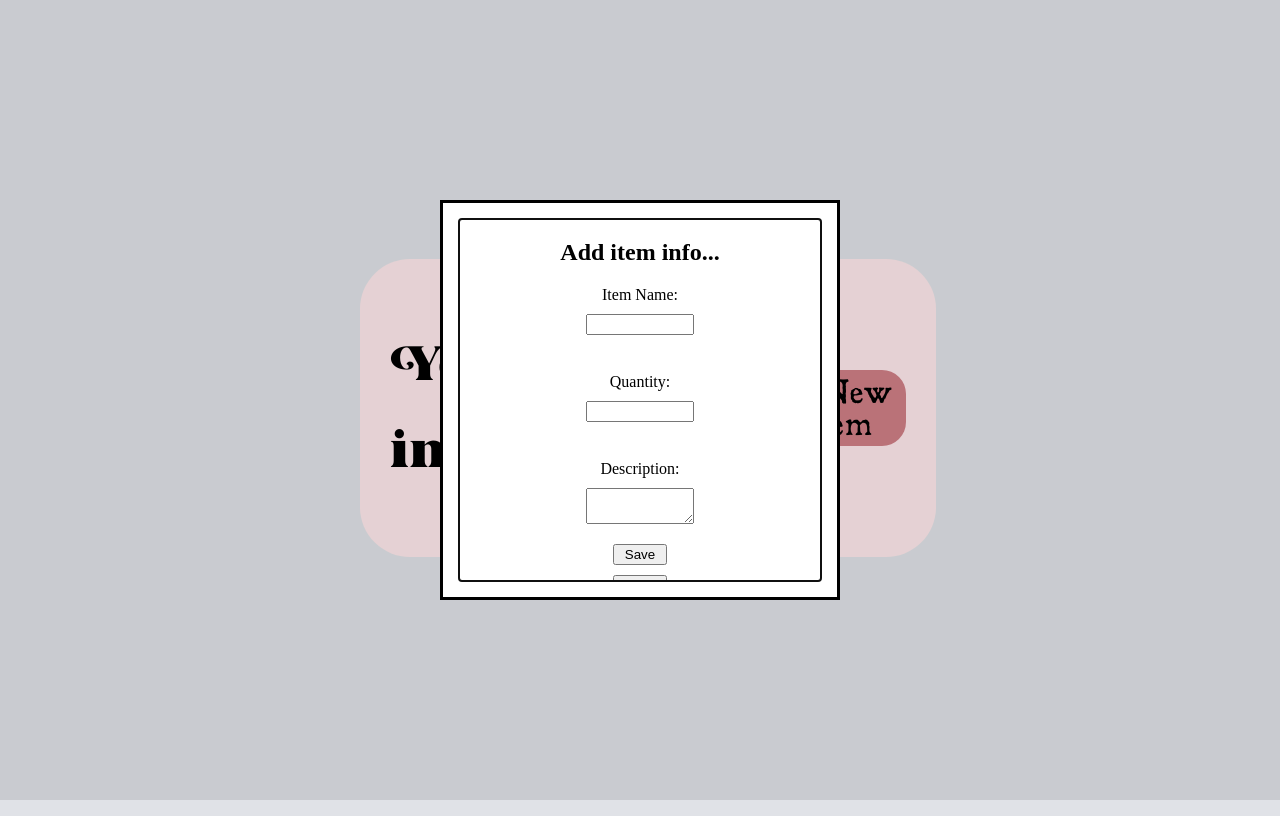
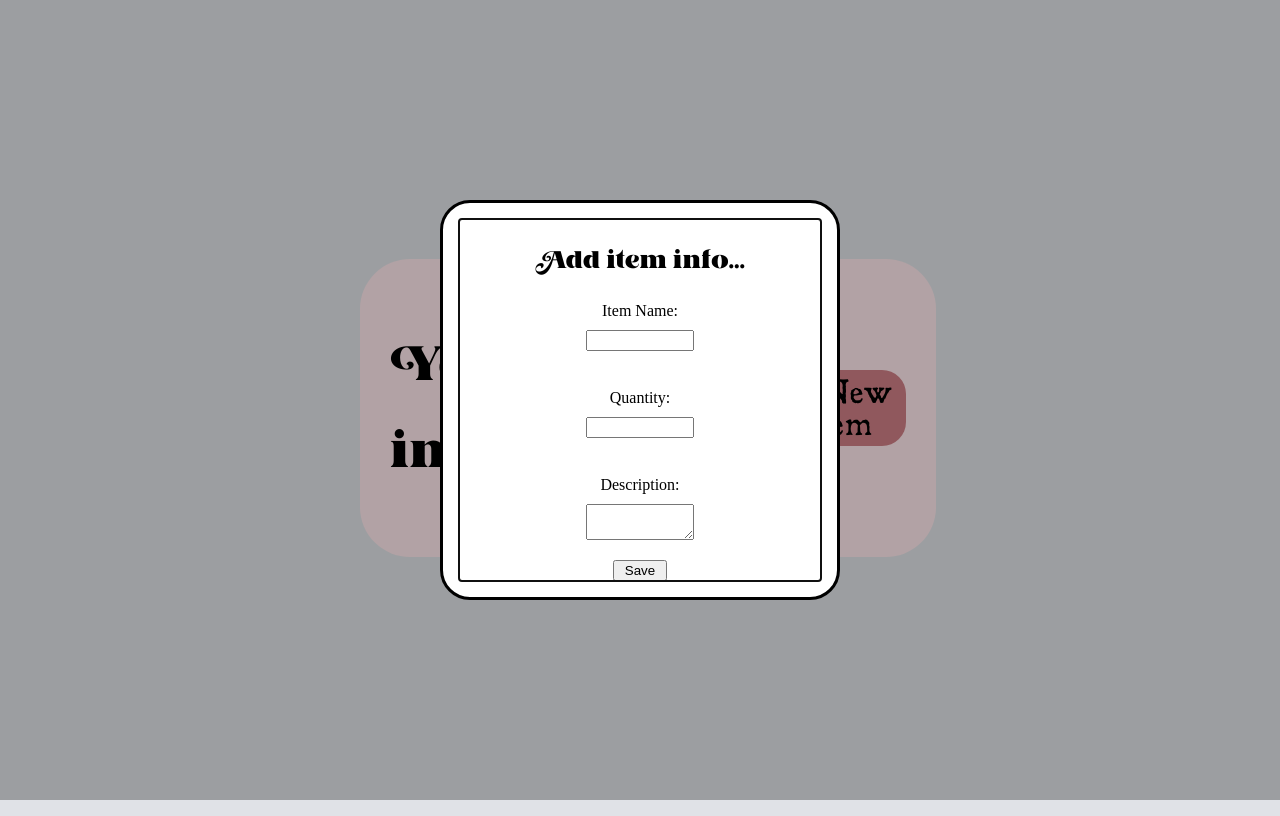
Before and after one commit to TunmiseCroissant/Inventory, a plain HTML site: page index.html in a window 1280 px wide. Both pictures are taken after a click on the element "+ New item". Drawn offline with Linux system fonts and the light colour scheme.

Commit message:
changed the dialog styling

```diff
--- a/style.css
+++ b/style.css
@@ -102,4 +102,14 @@ dialog {
     width: 30vw;
     min-width: 400px;
     height: 50vh;
+    border-radius: 30px;
 }
+
+dialog::backdrop {
+    background-color: black;
+    opacity: 30%;
+}
+
+h2 {
+    font-family: Kaoly, sans-serif;
+}
```
